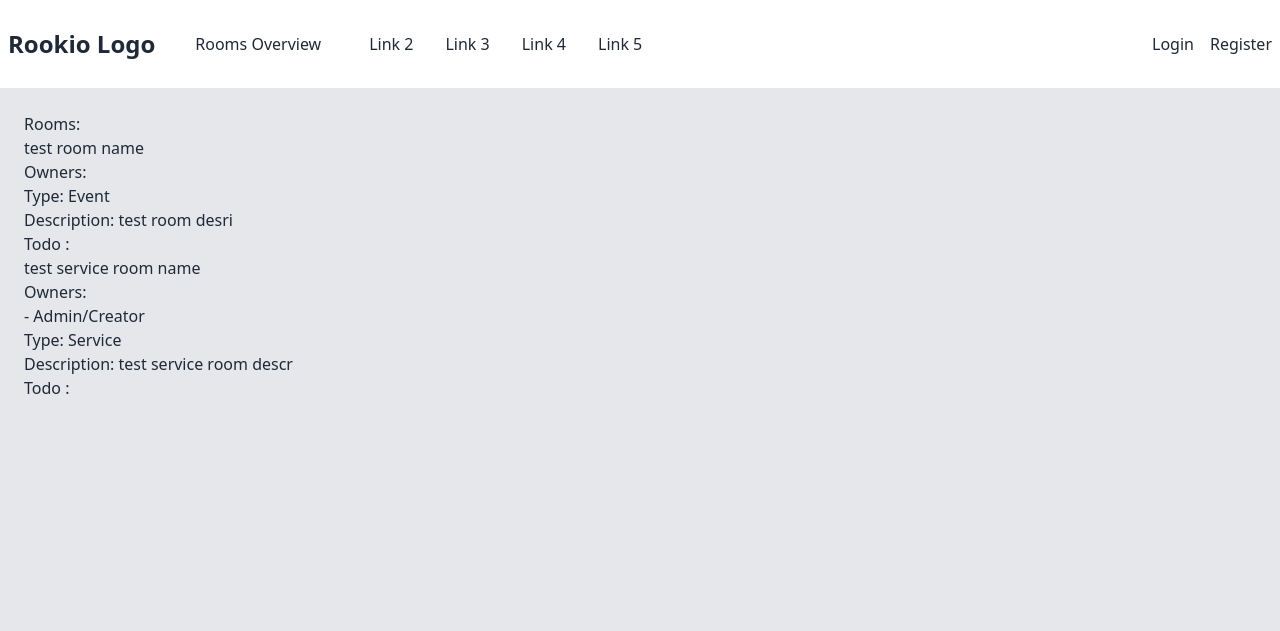
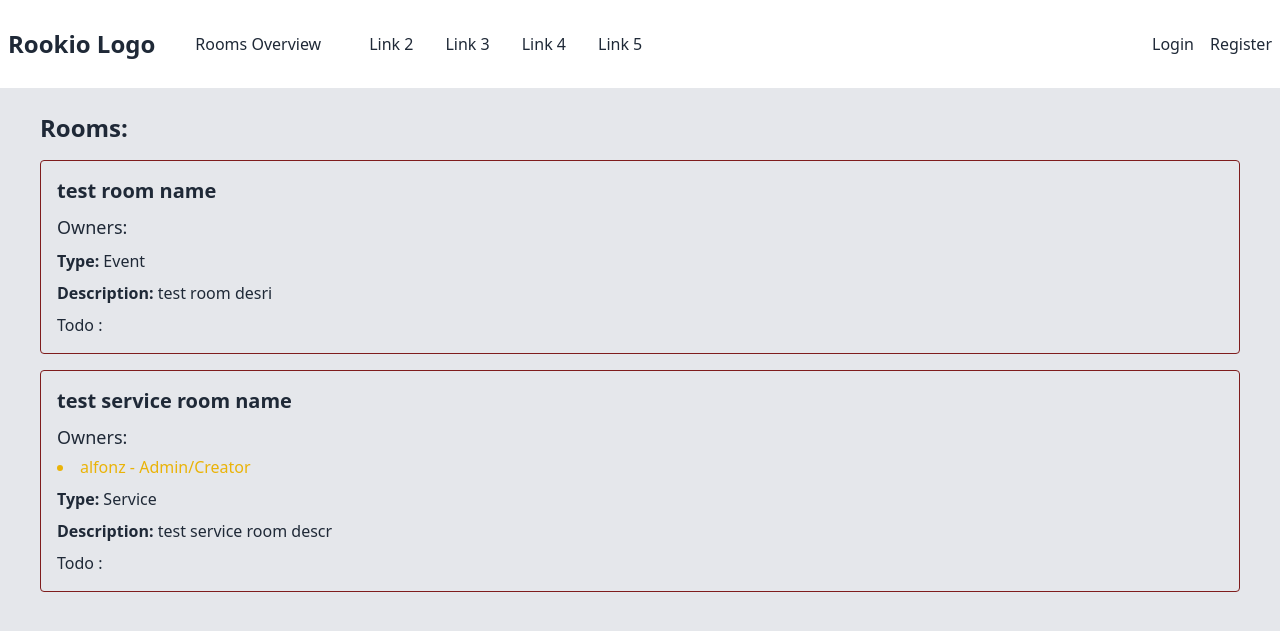
Before and after one commit to HodVi/Rookio-light, a Django app: page /rooms_overview/ in a window 1280 px wide. Shown: the top 631 px of the page. Run offline with Django 4.2, Linux system fonts and the light colour scheme; data comes from the database, SQL or seed files in the repository; both versions use the stored data as it was after the commit.

Commit message:
fixed - assigning the currently logged-in user as the owner of the newly created room added - display of owner's name to rooms overview       - style to rooms_overview.html modified - rebuild of output.css

```diff
--- a/static/output.css
+++ b/static/output.css
@@ -522,8 +522,51 @@ video {
   --tw-backdrop-sepia:  ;
 }
 
+.container {
+  width: 100%;
+}
+
+@media (min-width: 640px) {
+  .container {
+    max-width: 640px;
+  }
+}
+
+@media (min-width: 768px) {
+  .container {
+    max-width: 768px;
+  }
+}
+
+@media (min-width: 1024px) {
+  .container {
+    max-width: 1024px;
+  }
+}
+
+@media (min-width: 1280px) {
+  .container {
+    max-width: 1280px;
+  }
+}
+
+@media (min-width: 1536px) {
+  .container {
+    max-width: 1536px;
+  }
+}
+
 .static {
   position: static;
+}
+
+.mx-auto {
+  margin-left: auto;
+  margin-right: auto;
+}
+
+.mb-2 {
+  margin-bottom: 0.5rem;
 }
 
 .mb-4 {
@@ -534,8 +577,16 @@ video {
   margin-left: 1rem;
 }
 
+.mr-2 {
+  margin-right: 0.5rem;
+}
+
 .mr-4 {
   margin-right: 1rem;
+}
+
+.mt-1 {
+  margin-top: 0.25rem;
 }
 
 .mt-2 {
@@ -548,6 +599,18 @@ video {
 
 .flex {
   display: flex;
+}
+
+.w-full {
+  width: 100%;
+}
+
+.list-inside {
+  list-style-position: inside;
+}
+
+.list-disc {
+  list-style-type: disc;
 }
 
 .items-center {
@@ -571,6 +634,16 @@ video {
   border-color: rgb(229 231 235 / var(--tw-border-opacity));
 }
 
+.border-red-900 {
+  --tw-border-opacity: 1;
+  border-color: rgb(127 29 29 / var(--tw-border-opacity));
+}
+
+.bg-blue-500 {
+  --tw-bg-opacity: 1;
+  background-color: rgb(59 130 246 / var(--tw-bg-opacity));
+}
+
 .bg-gray-200 {
   --tw-bg-opacity: 1;
   background-color: rgb(229 231 235 / var(--tw-bg-opacity));
@@ -585,13 +658,32 @@ video {
   padding: 0.5rem;
 }
 
+.p-4 {
+  padding: 1rem;
+}
+
 .p-6 {
   padding: 1.5rem;
+}
+
+.px-4 {
+  padding-left: 1rem;
+  padding-right: 1rem;
 }
 
 .text-2xl {
   font-size: 1.5rem;
   line-height: 2rem;
+}
+
+.text-lg {
+  font-size: 1.125rem;
+  line-height: 1.75rem;
+}
+
+.text-xl {
+  font-size: 1.25rem;
+  line-height: 1.75rem;
 }
 
 .text-xs {
@@ -612,3 +704,19 @@ video {
   --tw-text-opacity: 1;
   color: rgb(239 68 68 / var(--tw-text-opacity));
 }
+
+.text-white {
+  --tw-text-opacity: 1;
+  color: rgb(255 255 255 / var(--tw-text-opacity));
+}
+
+.text-yellow-500 {
+  --tw-text-opacity: 1;
+  color: rgb(234 179 8 / var(--tw-text-opacity));
+}
+
+.shadow-lg {
+  --tw-shadow: 0 10px 15px -3px rgb(0 0 0 / 0.1), 0 4px 6px -4px rgb(0 0 0 / 0.1);
+  --tw-shadow-colored: 0 10px 15px -3px var(--tw-shadow-color), 0 4px 6px -4px var(--tw-shadow-color);
+  box-shadow: var(--tw-ring-offset-shadow, 0 0 #0000), var(--tw-ring-shadow, 0 0 #0000), var(--tw-shadow);
+}
--- a/viewer/forms.py
+++ b/viewer/forms.py
@@ -32,6 +32,6 @@ class RoomForm(forms.ModelForm):
                   'contact_after_assignment',
                   'age_restriction',
                   'age_recommendation',
-                  'minimum_participants'
-                  # 'maximum_participants'
+                  'minimum_participants',
+                  'maximum_participants'
                   ]
--- a/viewer/templates/rooms_overview.html
+++ b/viewer/templates/rooms_overview.html
@@ -3,25 +3,34 @@
 {% block title %}Rookio - Rooms Overview{% endblock title %}
 
 {% block content %}
-<h2>Rooms:</h2>
+
+<div class="container mx-auto px-4">
+    <h2 class="text-2xl font-bold mb-4">Rooms:</h2>
     <ul>
         {% for room in rooms %}
-    <li>
-        <h3>{{ room.name }}</h3>
-        <h4>Owners: </h4>
-            <ul>
+        <li class="mb-4 border rounded p-4 border-red-900">
+            <h3 class="text-xl font-bold">{{ room.name }}</h3>
+            <h4 class="text-lg mt-2">Owners:</h4>
+            <ul class="list-disc list-inside">
                 {% for owner in room.owners.all %}
-                <li>{{ owner.name }} - {{ owner.get_permission_display }}</li>
+                <li class="mt-1 text-yellow-500">
+                    {% if owner.user_person_owner.first_name and owner.user_person_owner.last_name %}
+                        {{ owner.user_person_owner.first_name }} {{ owner.user_person_owner.last_name }}
+                    {% else %}
+                        {{ owner.user_person_owner.username }}
+                    {% endif %}
+                    - {{ owner.get_permission_display }}
+                </li>
                 {% endfor %}
             </ul>
-        <p>Type: {{ room.get_room_type_display }}</p>
-        <p>Description: {{ room.description }}</p>
-        <p>Todo : </p>
-
+            <p class="mt-2"><span class="font-bold">Type:</span> {{ room.get_room_type_display }}</p>
+            <p class="mt-2"><span class="font-bold">Description:</span> {{ room.description }}</p>
+            <p class="mt-2">Todo :</p>
         </li>
         {% empty %}
-    <li>No rooms available.</li>
+        <li class="text-red-500">No rooms available.</li>
         {% endfor %}
     </ul>
+</div>
 
 {% endblock %}
--- a/viewer/views.py
+++ b/viewer/views.py
@@ -62,21 +62,55 @@ def add_room(request):
         form = RoomForm(request.POST)
         if form.is_valid():
             new_room = form.save(commit=False)
-            # PersonOwner object for the current user, or create a new one if it doesn't exist.
-            person_owner, created = PersonOwner.objects.get_or_create(user=request.user, defaults={
-                # 'permission': PersonOwner.PERMISSION1ADMIN})
-                # person_owner.permission = 'PERMISSION1ADMIN'
+            # ###  /1  ##########################################################################
+            # # PersonOwner object for the current user, or create a new one if it doesn't exist.
+            # person_owner, created = PersonOwner.objects.get_or_create(user_person_owner=request.user, defaults={
+            #     # 'permission': PersonOwner.PERMISSION1ADMIN})
+            #     # person_owner.permission = 'PERMISSION1ADMIN'})
+            #     'permission': PersonOwner.PERMISSION_CHOICES[0][0]})
+            # if created:
+            #     # If the PersonOwner object was newly created, set the permission level.
+            #     # person_owner.permission = PersonOwner.PERMISSION1ADMIN
+            #     # person_owner.permission = 'PERMISSION1ADMIN'
+            #     person_owner.permission = PersonOwner.PERMISSION_CHOICES[0][0]
+            #     person_owner.save()
+            # new_room.person_owner = person_owner
+            # new_room.save()
+            # ###  1/  ##########################################################################
+
+            # ###  /2  ##########################################################################
+            # try:
+            #     person_owner = request.user.person_owner
+            # except PersonOwner.DoesNotExist:
+            #     # If not, create a new PersonOwner for the user
+            #     person_owner = PersonOwner.objects.create(user_person_owner=request.user, permission='permission1admin')
+            #
+            # new_room.person_owner = person_owner
+            # new_room.save()
+            #
+            # # Create link in the intermediary table
+            # new_room.person_owner.add(person_owner)
+            #
+            # messages.success(request, "Room created successfully!")
+            #
+            # ###  2/  ##########################################################################
+
+            # ###  /3  ##########################################################################
+            person_owner, created = PersonOwner.objects.get_or_create(user_person_owner=request.user, defaults={
                 'permission': PersonOwner.PERMISSION_CHOICES[0][0]})
             if created:
-                # If the PersonOwner object was newly created, set the permission level.
-                # person_owner.permission = PersonOwner.PERMISSION1ADMIN
-                # person_owner.permission = 'PERMISSION1ADMIN'
                 person_owner.permission = PersonOwner.PERMISSION_CHOICES[0][0]
                 person_owner.save()
-            new_room.person_owner = person_owner
-            new_room.save()
+            new_room.save()  # First save the room !!
+            new_room.owners.add(person_owner)  # Then add the owner
+            messages.success(request, "Room created successfully!")
+            # ###  3/  ##########################################################################
 
             return redirect('welcome')  # TODO redirect to "Show Rooms" page
+        else:
+            for field in form:
+                for error in field.errors:
+                    messages.error(request, f"{field.label}: {error}")
     else:
         form = RoomForm()
     return render(request, 'add_room.html', {'form': form})
```
Also changed, not shown: db.sqlite3. Lines whose indentation alone changed are shown as unchanged.
